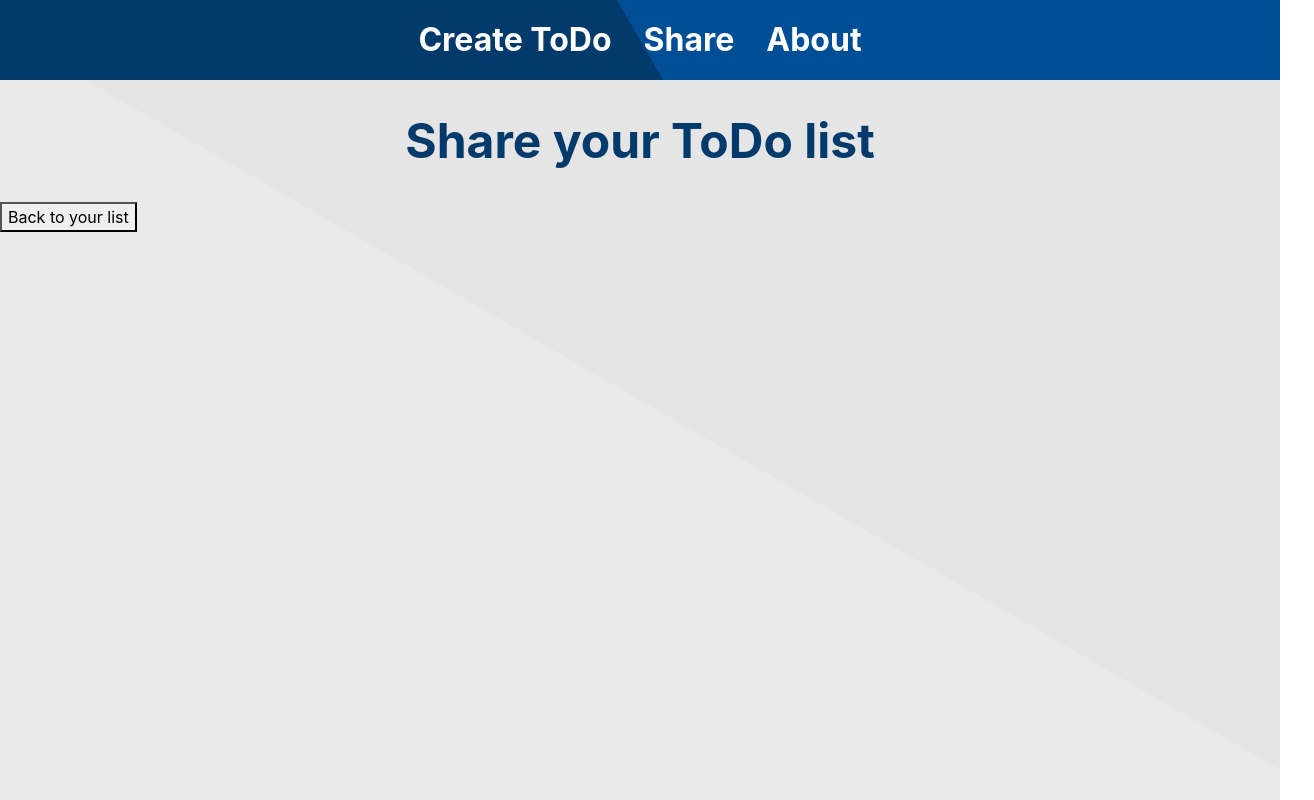
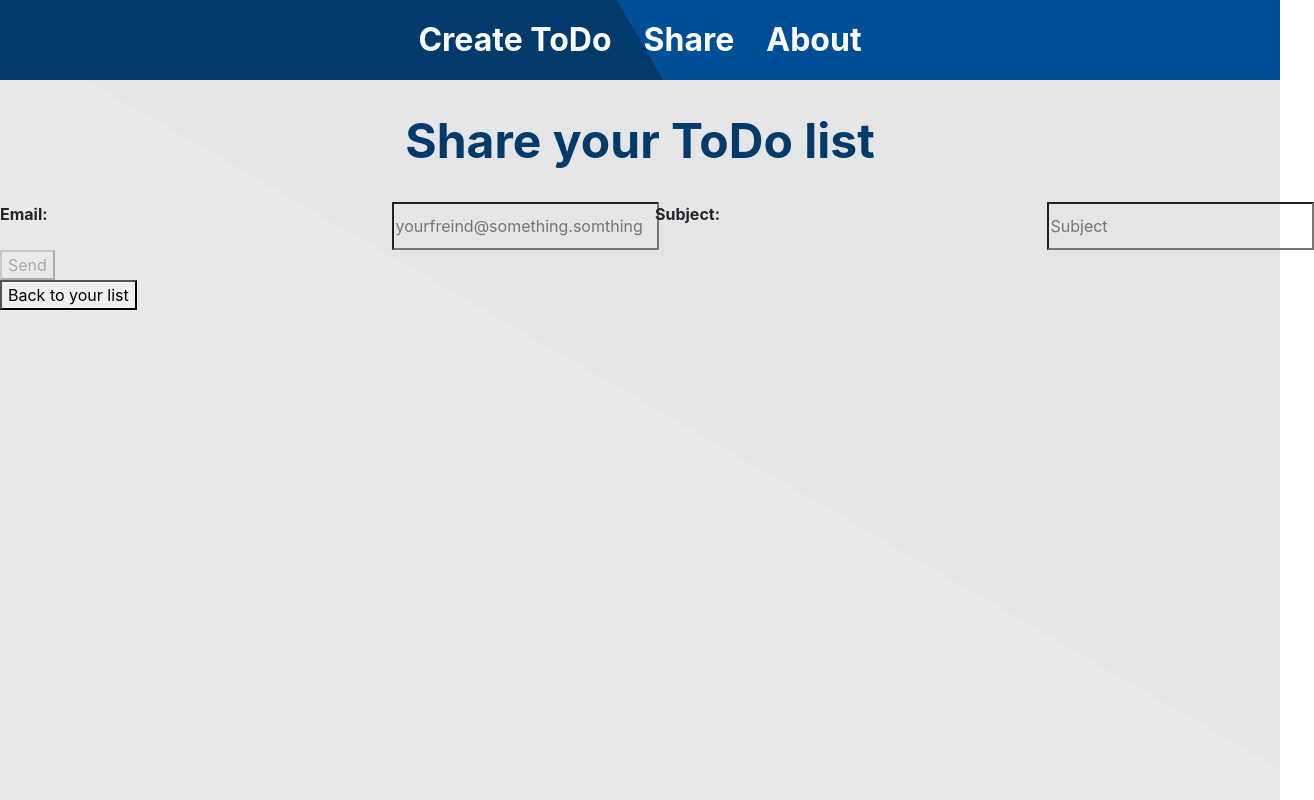
Before and after one commit to Oleg-Sachuk/List_Sharing_Service-React-Typescript, a React (Create React App) app: page /share in a window 1280 px wide. Shown: the whole page, 1314 px wide, since content can reach past the window. Built offline with nearby package versions, Linux system fonts and the light colour scheme.

Commit message:
Added email share form and logic

```diff
--- a/package.json
+++ b/package.json
@@ -15,10 +15,12 @@
     "@types/react-dom": "^17.0.3",
     "@types/react-router-dom": "^5.1.7",
     "bootstrap": "^4.6.0",
+    "nodemailer": "^6.5.0",
     "react": "^17.0.2",
     "react-bootstrap": "^1.5.2",
     "react-dom": "^17.0.2",
     "react-fa-icon": "^0.1.4",
+    "react-final-form": "^6.5.3",
     "react-router-dom": "^5.2.0",
     "react-scripts": "4.0.3",
     "typescript": "^4.2.3",
@@ -47,5 +49,8 @@
       "last 1 firefox version",
       "last 1 safari version"
     ]
+  },
+  "devDependencies": {
+    "@types/nodemailer": "^6.4.1"
   }
 }
--- a/src/components/SharePage.tsx
+++ b/src/components/SharePage.tsx
@@ -1,4 +1,6 @@
 import React, { useEffect, useRef, useState } from 'react';
+import { Col, Row } from 'react-bootstrap';
+import { Field, Form } from 'react-final-form';
 import { useHistory } from 'react-router-dom';
 import { IntForList } from './../interface';
 
@@ -35,6 +37,47 @@
                     })}
                 </ul>
             </div>
+            <div className="inpForm">
+                <div>
+                <Form
+            onSubmit={formData => {
+                const comparr: string[] = [''];
+                list.forEach(item => {
+                    if(item.completed) return comparr.push('%F0%9F%97%B9')
+                    else return comparr.push('%F0%9F%97%B7')
+                })
+                setTimeout(() => {
+                    window.location.href = ("mailto:" + formData.email + "?subject=" + formData.subject +
+                    "&body=" + list.map(item => `%0D%0A${item.title}%09 completed: ${comparr[list.indexOf(item)+1]}`));
+                }, 320);
+            }}
+        >
+            {({ handleSubmit, pristine, submitting }) => (
+                <form onSubmit = {handleSubmit} >
+                    <Row>
+                        <Col>
+                            <p><b>Email:</b></p>
+                        </Col>
+                        <Col>
+                            <Field type={'email'} placeholder={'yourfreind@something.somthing'} name={'email'} component={'input'} />
+                        </Col>
+                        <Col>
+                            <p><b>Subject:</b></p>
+                        </Col>
+                        <Col>
+                            <Field type={'text'} placeholder={'Subject'} name={'subject'} component={'input'} />
+                        </Col>
+                    </Row>
+                    <Row>
+                        <Col>
+                            <button name={'btn'} disabled={submitting || pristine}>Send</button>
+                        </Col>
+                    </Row>
+                </form>
+            )}
+        </Form>
+                </div>
+            </div>
             <div>
                 <button onClick={() => history.push('/')}>Back to your list</button>
             </div>
```
Also changed, not shown: 1 other file (tests, documents, lock files or other folders).
